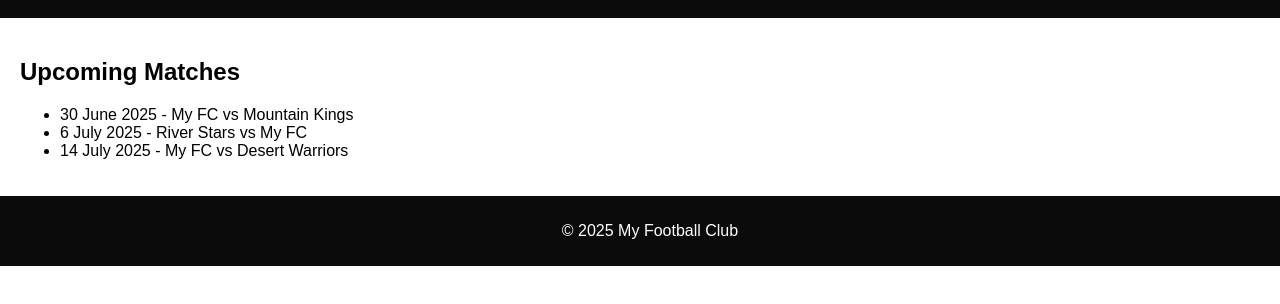
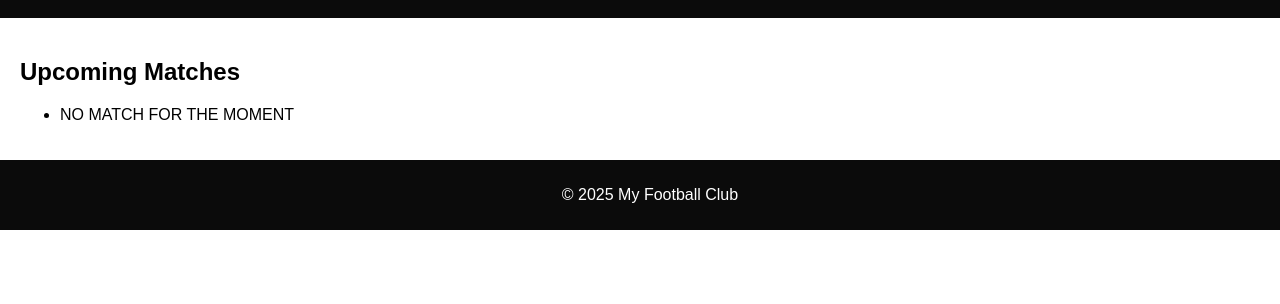
Before and after one commit to bintumanisportnewsforafrca/BINTUMANI-YOUNG-STARS, a plain HTML site: page fixture.html in a window 1280 px wide. Shown: the part 120-424 px from the top of the page. Drawn offline with Linux system fonts and the light colour scheme.

Commit message:
Update fixture.html

```diff
--- a/fixture.html
+++ b/fixture.html
@@ -18,9 +18,9 @@
   <main>
     <h2>Upcoming Matches</h2>
     <ul>
-      <li>30 June 2025 - My FC vs Mountain Kings</li>
-      <li>6 July 2025 - River Stars vs My FC</li>
-      <li>14 July 2025 - My FC vs Desert Warriors</li>
+      <li>NO MATCH FOR THE MOMENT</li>
+      <!--<li>6 July 2025 - River Stars vs My FC</li>
+      <li>14 July 2025 - My FC vs Desert Warriors</li> -->
     </ul>
   </main>
 
```
